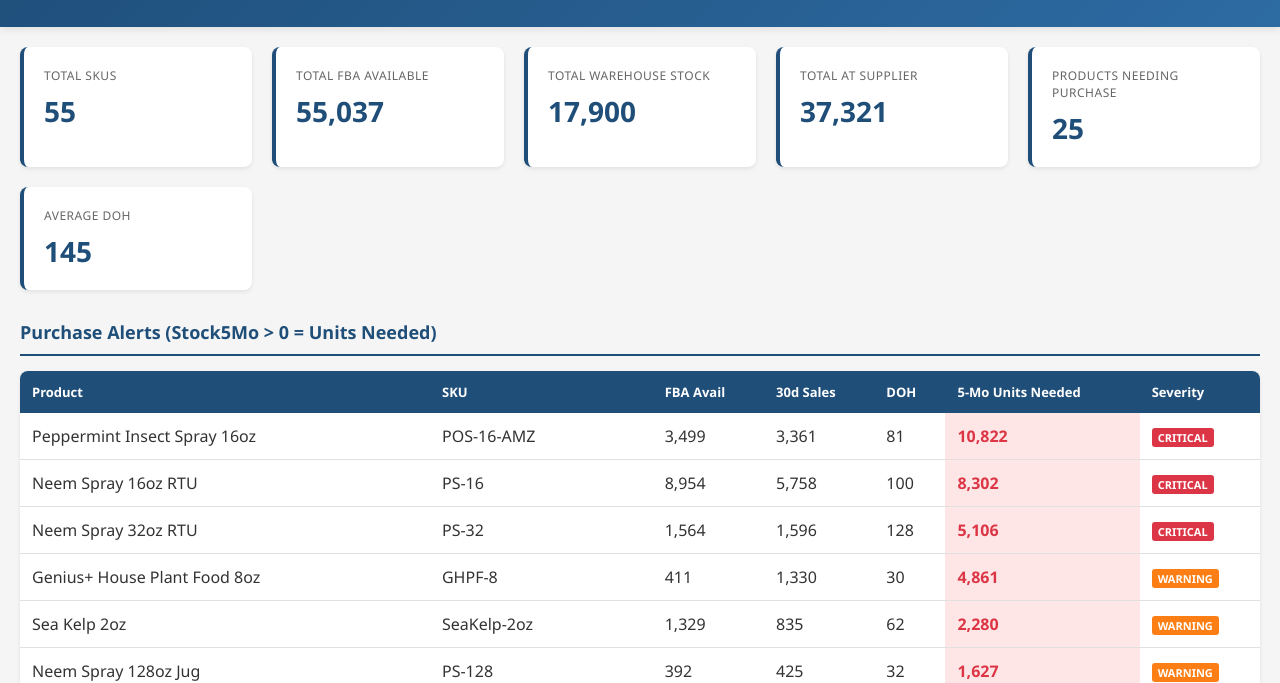
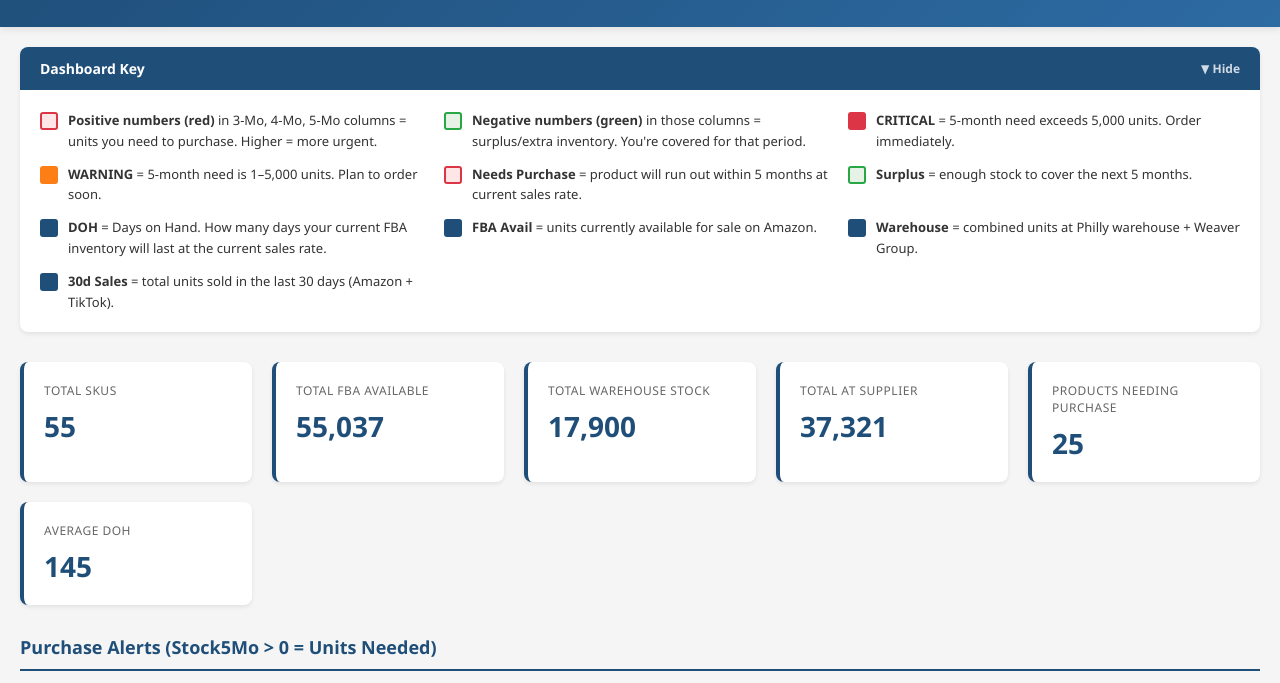
Before and after one commit to shaunsheraton/inventory-dashboard, a plain HTML site: page index.html in a window 1280 px wide. Shown: the part 94-777 px from the top of the page. Drawn offline with nearby package versions, Linux system fonts and the light colour scheme.

Commit message:
Add collapsible dashboard key/legend
Added a dashboard key section with indicators for inventory management.

```diff
--- a/index.html
+++ b/index.html
@@ -293,6 +293,66 @@
         .hidden {
             display: none;
         }
+
+        /* Dashboard Key */
+        .key-section {
+            background: white;
+            border-radius: 8px;
+            box-shadow: 0 2px 4px rgba(0, 0, 0, 0.08);
+            margin-bottom: 30px;
+            overflow: hidden;
+        }
+
+        .key-header {
+            background: #1F4E79;
+            color: white;
+            padding: 12px 20px;
+            font-weight: 600;
+            font-size: 14px;
+            cursor: pointer;
+            display: flex;
+            justify-content: space-between;
+            align-items: center;
+            user-select: none;
+        }
+
+        .key-header:hover {
+            background: #2d6ba3;
+        }
+
+        .key-toggle {
+            font-size: 12px;
+            opacity: 0.8;
+        }
+
+        .key-body {
+            padding: 20px;
+            display: grid;
+            grid-template-columns: repeat(auto-fit, minmax(300px, 1fr));
+            gap: 12px;
+            font-size: 13px;
+            line-height: 1.6;
+        }
+
+        .key-item {
+            display: flex;
+            align-items: flex-start;
+            gap: 10px;
+        }
+
+        .key-indicator {
+            flex-shrink: 0;
+            width: 18px;
+            height: 18px;
+            border-radius: 3px;
+            margin-top: 2px;
+        }
+
+        .key-indicator.red { background: #ffe6e6; border: 2px solid #dc3545; }
+        .key-indicator.green { background: #e6f2e6; border: 2px solid #28a745; }
+        .key-indicator.critical { background: #dc3545; }
+        .key-indicator.warning { background: #fd7e14; }
+        .key-indicator.blue { background: #1F4E79; }
     </style>
 </head>
 <body>
@@ -302,6 +362,56 @@
     </div>
 
     <div class="container">
+        <!-- Dashboard Key -->
+        <div class="key-section">
+            <div class="key-header" onclick="document.getElementById('key-body').classList.toggle('hidden'); this.querySelector('.key-toggle').textContent = document.getElementById('key-body').classList.contains('hidden') ? '▶ Show' : '▼ Hide';">
+                Dashboard Key
+                <span class="key-toggle">▼ Hide</span>
+            </div>
+            <div class="key-body" id="key-body">
+                <div class="key-item">
+                    <div class="key-indicator red"></div>
+                    <div><strong>Positive numbers (red)</strong> in 3-Mo, 4-Mo, 5-Mo columns = units you need to purchase. Higher = more urgent.</div>
+                </div>
+                <div class="key-item">
+                    <div class="key-indicator green"></div>
+                    <div><strong>Negative numbers (green)</strong> in those columns = surplus/extra inventory. You're covered for that period.</div>
+                </div>
+                <div class="key-item">
+                    <div class="key-indicator critical"></div>
+                    <div><strong>CRITICAL</strong> = 5-month need exceeds 5,000 units. Order immediately.</div>
+                </div>
+                <div class="key-item">
+                    <div class="key-indicator warning"></div>
+                    <div><strong>WARNING</strong> = 5-month need is 1–5,000 units. Plan to order soon.</div>
+                </div>
+                <div class="key-item">
+                    <div class="key-indicator red"></div>
+                    <div><strong>Needs Purchase</strong> = product will run out within 5 months at current sales rate.</div>
+                </div>
+                <div class="key-item">
+                    <div class="key-indicator green"></div>
+                    <div><strong>Surplus</strong> = enough stock to cover the next 5 months.</div>
+                </div>
+                <div class="key-item">
+                    <div class="key-indicator blue"></div>
+                    <div><strong>DOH</strong> = Days on Hand. How many days your current FBA inventory will last at the current sales rate.</div>
+                </div>
+                <div class="key-item">
+                    <div class="key-indicator blue"></div>
+                    <div><strong>FBA Avail</strong> = units currently available for sale on Amazon.</div>
+                </div>
+                <div class="key-item">
+                    <div class="key-indicator blue"></div>
+                    <div><strong>Warehouse</strong> = combined units at Philly warehouse + Weaver Group.</div>
+                </div>
+                <div class="key-item">
+                    <div class="key-indicator blue"></div>
+                    <div><strong>30d Sales</strong> = total units sold in the last 30 days (Amazon + TikTok).</div>
+                </div>
+            </div>
+        </div>
+
         <!-- KPI Section -->
         <div class="kpi-section">
             <div class="kpi-card">
```
